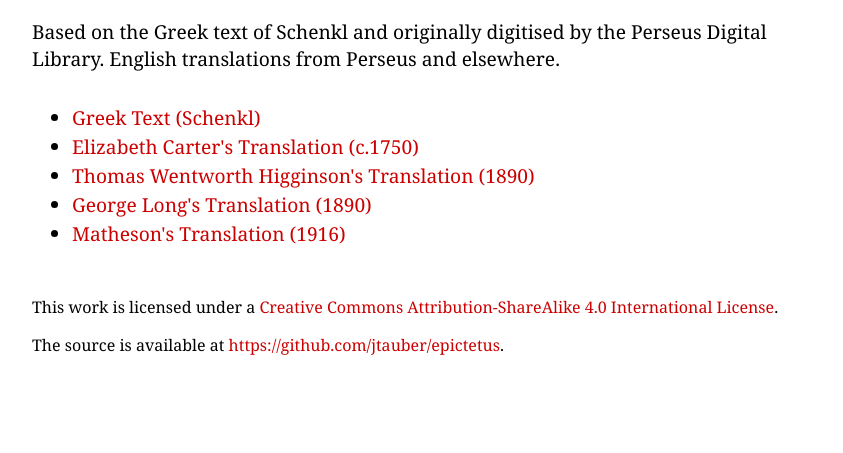
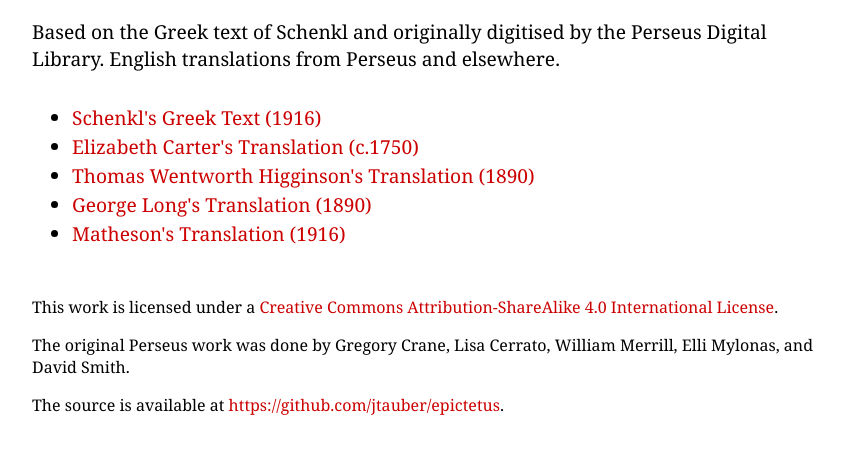
Before and after one commit to jtauber/enchiridion, a plain HTML site: page docs/index.html in a window 1280 px wide. Shown: the part 159-612 px from the top of the page, without its empty margins (208-1051 px from the left). Drawn offline with Linux system fonts and the light colour scheme.

Commit message:
tweaked landing page

```diff
--- a/docs/index.html
+++ b/docs/index.html
@@ -18,7 +18,7 @@
     </p>
 
     <ul>
-      <li><a href="./GK_schenkl.html">Greek Text (Schenkl)</a></li>
+      <li><a href="./GK_schenkl.html">Schenkl's Greek Text (1916)</a></li>
       <li><a href="./EN_carter.html">Elizabeth Carter's Translation (c.1750)</a></li>
       <li><a href="./EN_higginson.html">Thomas Wentworth Higginson's Translation (1890)</a></li>
       <li><a href="./EN_long.html">George Long's Translation (1890)</a></li>
@@ -30,8 +30,13 @@
     </p>
 
     <p>
+      The original Perseus work was done by Gregory Crane, Lisa Cerrato, William Merrill, Elli Mylonas, and David Smith.
+    </p>
+
+    <p>
       The source is available at <a href="https://github.com/jtauber/epictetus">https://github.com/jtauber/epictetus</a>.
     </p>
+
   </div>
 </body>
 </html>
```
